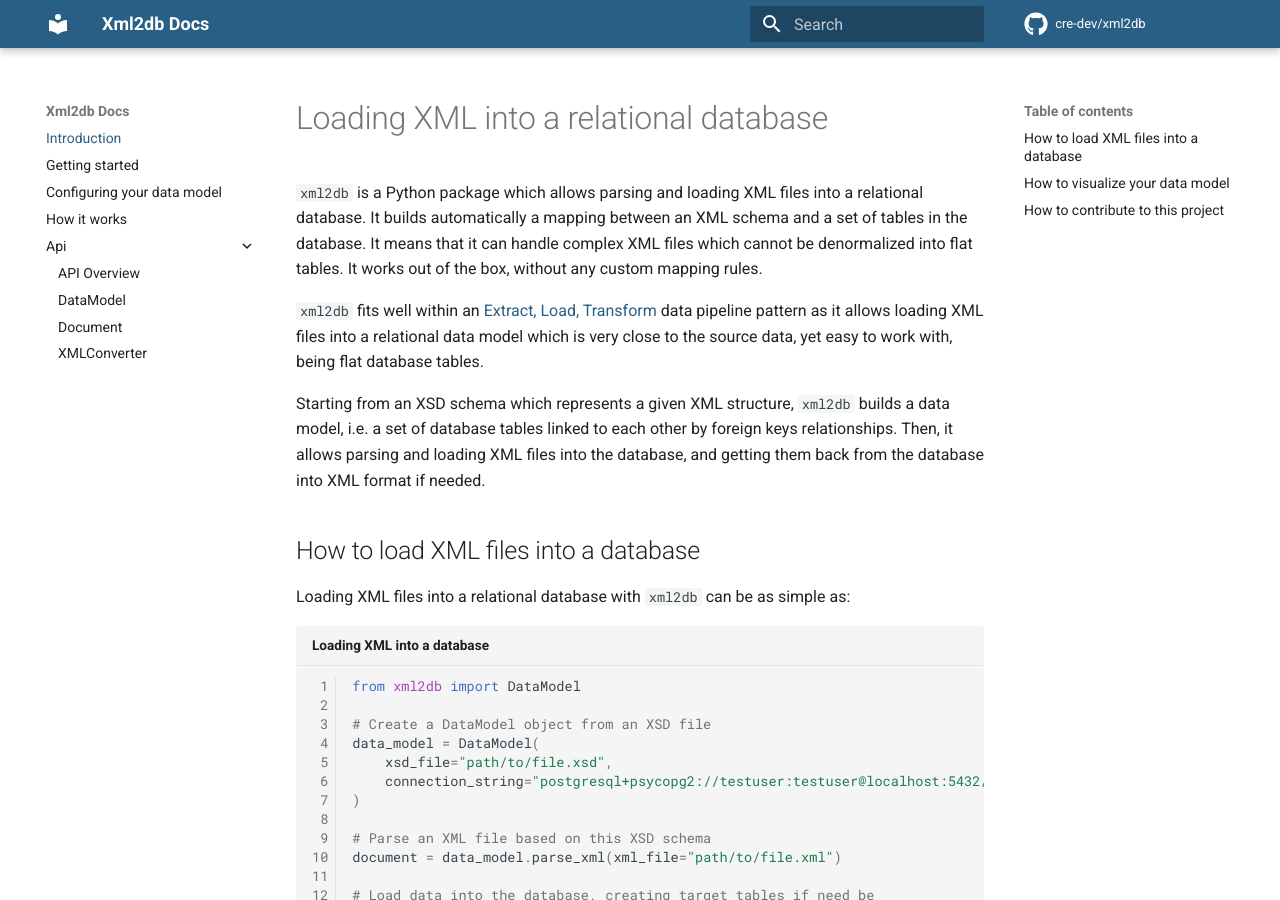
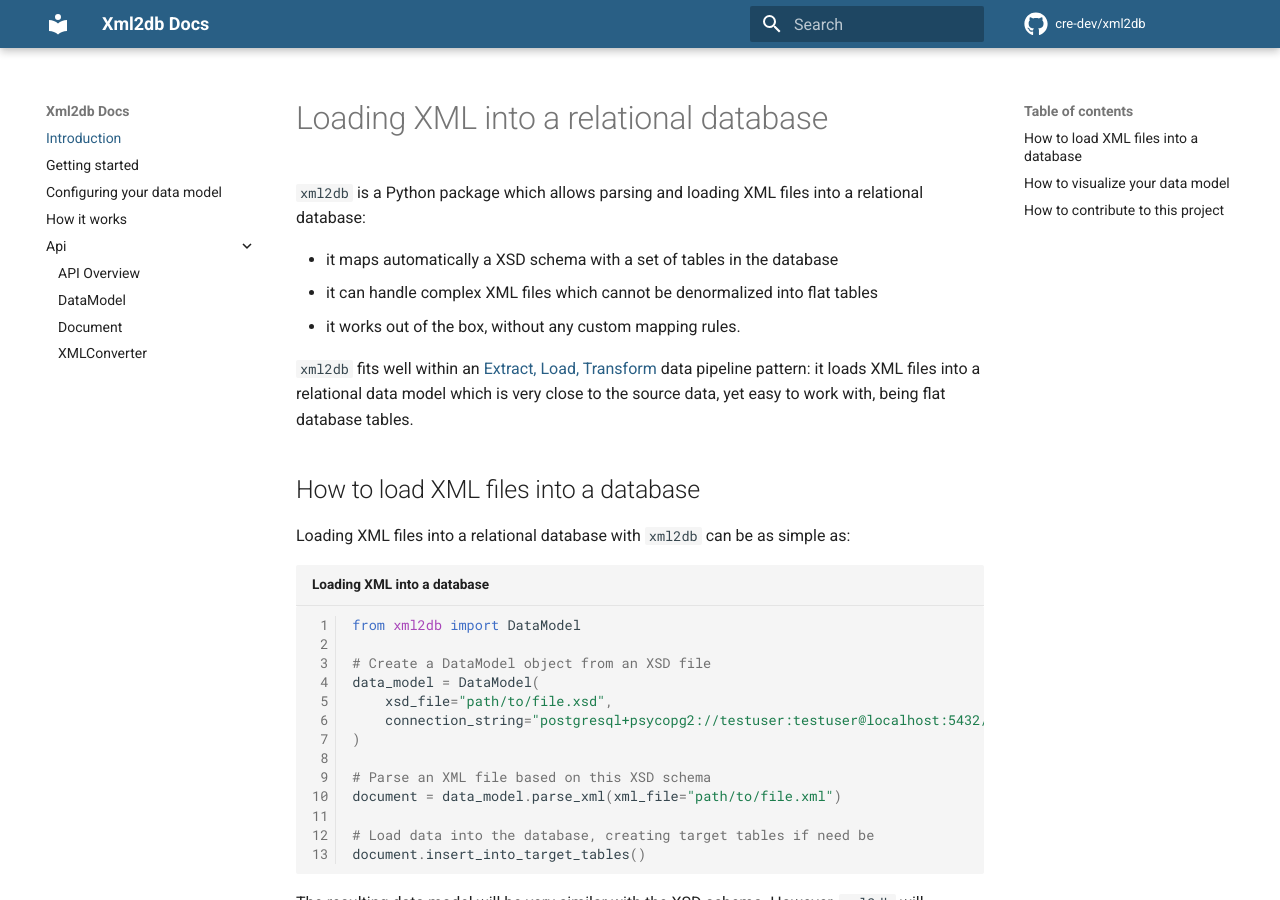
Before and after one commit to cre-dev/xml2db, an MkDocs documentation site: the page built from docs/index.md, in a window 1280 px wide and 900 px high. Built offline with MkDocs 1.6.1 and Material for MkDocs 9.7.7, drawn with Linux system fonts in a browser that asks for light colours; comment, search, counter and statistics services are not loaded; some of the changed text lies outside the part shown.

```diff
--- a/docs/index.md
+++ b/docs/index.md
@@ -4,17 +4,15 @@
 
 # Loading XML into a relational database
 
-`xml2db` is a Python package which allows parsing and loading XML files into a relational database. It builds
-automatically a mapping between an XML schema and a set of tables in the database. It means that it can handle complex
-XML files which cannot be denormalized into flat tables. It works out of the box, without any custom mapping rules.
+`xml2db` is a Python package which allows parsing and loading XML files into a relational database:
 
-`xml2db` fits well within an [Extract, Load, Transform](https://docs.getdbt.com/terms/elt) data pipeline pattern as it
-allows loading XML files into a relational data model which is very close to the source data, yet easy to work with,
-being flat database tables.
+* it maps automatically a XSD schema with a set of tables in the database
+* it can handle complex XML files which cannot be denormalized into flat tables
+* it works out of the box, without any custom mapping rules.
 
-Starting from an XSD schema which represents a given XML structure, `xml2db` builds a data model, i.e. a set of database
-tables linked to each other by foreign keys relationships. Then, it allows parsing and loading XML files into the
-database, and getting them back from the database into XML format if needed.
+`xml2db` fits well within an [Extract, Load, Transform](https://docs.getdbt.com/terms/elt) data pipeline pattern: it
+loads XML files into a relational data model which is very close to the source data, yet easy to work with, being flat
+database tables.
 
 ## How to load XML files into a database
 
--- a/pyproject.toml
+++ b/pyproject.toml
@@ -4,7 +4,7 @@
 
 [project]
 name = "xml2db"
-version = "0.12.1"
+version = "0.12.2"
 authors = [
   { name="Commission de régulation de l'énergie", email="opensource@cre.fr" },
 ]
```
Also changed, not shown: other parts of docs/index.md (+2 -0 lines), 5 other files.
